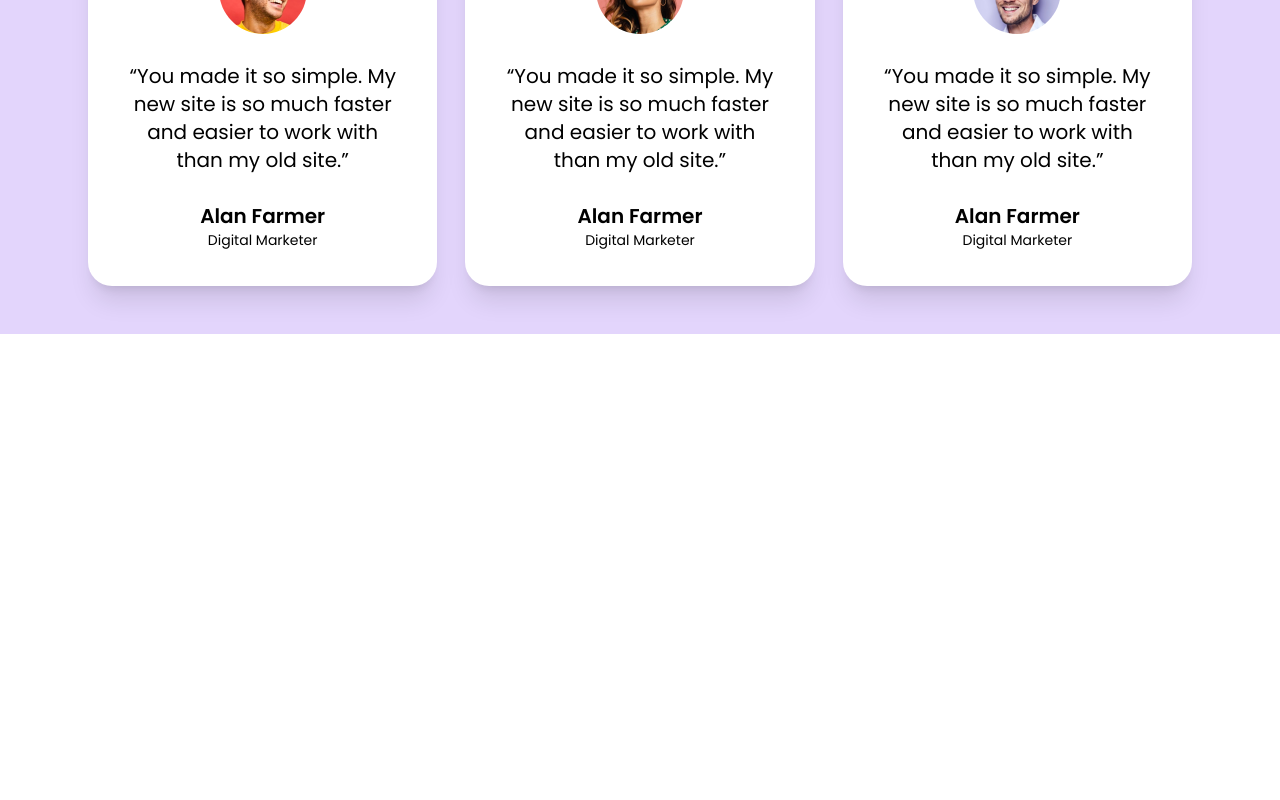
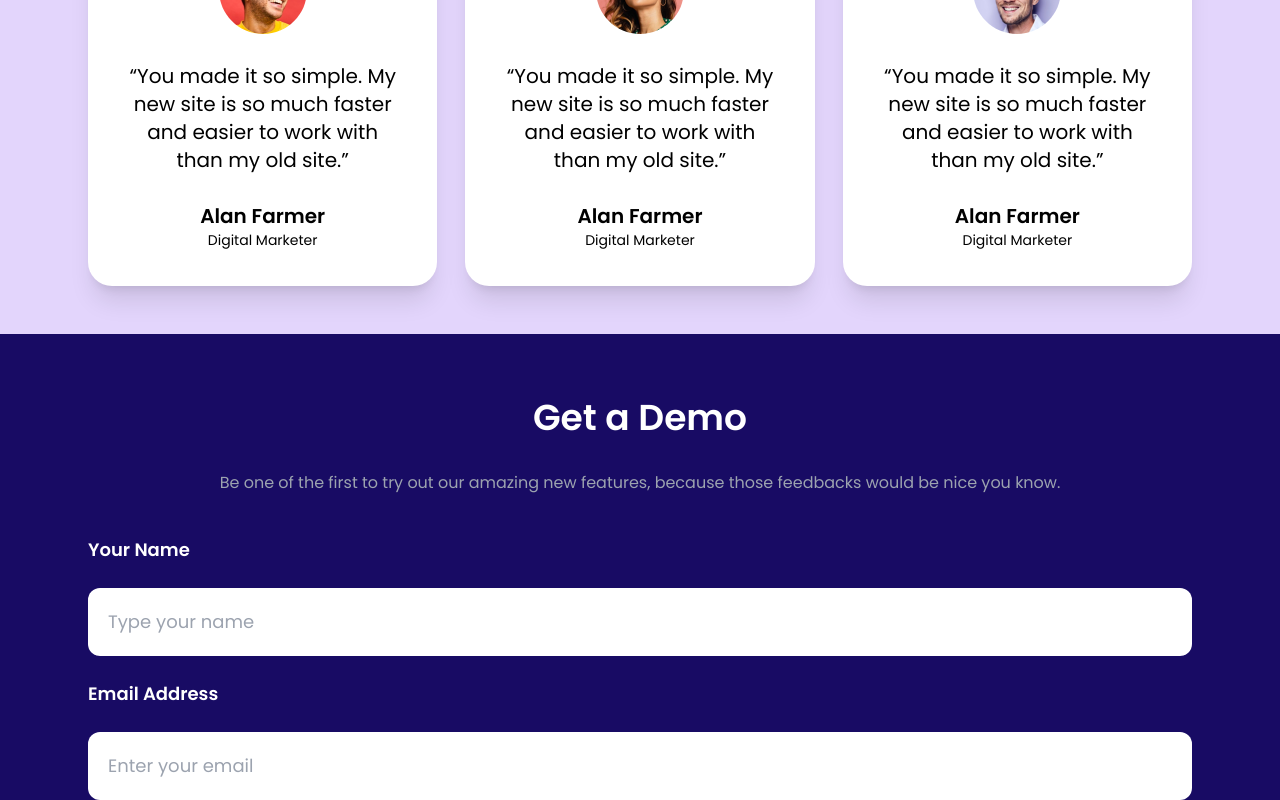
Before and after one commit to bravo-stack/Tailwind-Landing-Page, a React (Create React App) app: page / in a window 1280 px wide. Shown: the part 3410-4210 px from the top of the page. Before the commit the page ends 3744 px from the top, so only its background shows below. Built offline with nearby package versions, Linux system fonts and the light colour scheme.

Commit message:
Demo component init

```diff
--- /dev/null
+++ b/src/DemoForm.js
@@ -0,0 +1,23 @@
+import React from 'react'
+
+function DemoForm() {
+    return (
+        <div className='mt-10'>
+            <form className='flex flex-col gap-6 text-lg'>
+                <label htmlFor="name" className='flex flex-col gap-6'>
+                    <span className="font-bold text-white">Your Name</span>
+                    <input placeholder="Type your name" className="block w-full rounded-xl p-5" type="text" name="name" id="name" />
+                </label>
+
+                <label htmlFor="name" className='flex flex-col gap-6'>
+                    <span className="font-bold text-white">Email Address</span>
+                    <input placeholder="Enter your email" className="block w-full rounded-xl p-5" type="email" name="name" id="name" />
+                </label>
+
+
+            </form>
+        </div>
+    )
+}
+
+export default DemoForm
--- /dev/null
+++ b/src/components/Demo.js
@@ -0,0 +1,24 @@
+import DemoForm from "../DemoForm"
+import Wrapper from "./Wrapper"
+
+function Demo() {
+    return (
+        <div className="my-bg-blue3 pt-16">
+            <Wrapper>
+                <div className='text-white'>
+                    <p className="text-4xl font-bold text-center mb-8">
+                        Get a Demo
+                    </p>
+                    <p className="text-base text-gray-400 text-center leading-relaxed">
+                        Be one of the first to try out our amazing new features, because those feedbacks would be nice you know.
+                    </p>
+                </div>
+                <div>
+                    <DemoForm />
+                </div>
+            </Wrapper>
+        </div>
+    )
+}
+
+export default Demo
--- a/src/pages/Home.js
+++ b/src/pages/Home.js
@@ -4,6 +4,7 @@ import Wrapper from '../components/Wrapper'
 import Features from '../components/Features'
 import GetStarted from '../components/GetStarted'
 import CustomerStats from '../components/CustomerStats'
+import Demo from '../components/Demo'
 
 function Home() {
   return (
@@ -14,6 +15,7 @@ function Home() {
         </Wrapper>
         <GetStarted />
         <CustomerStats />
+        <Demo />
     </div>
   )
 }
```
